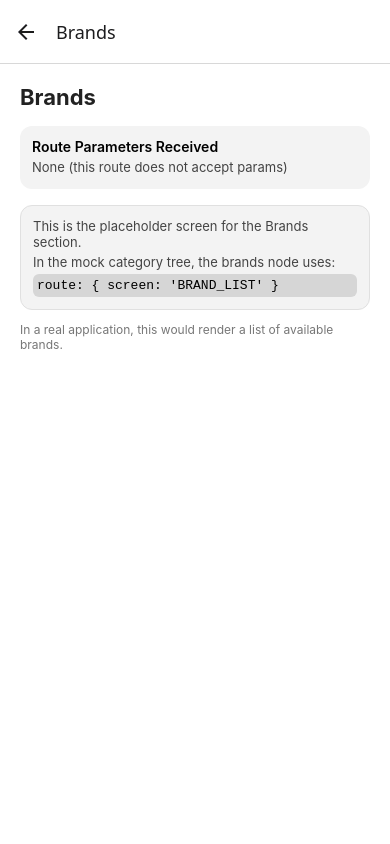
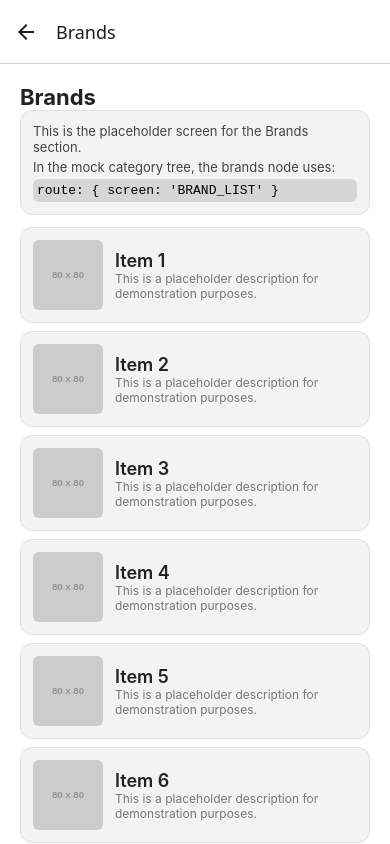
Before and after one commit to vascopereira40/ReactNativeTest, a React Native app in the folder ReactNativeTest/: screen /BrandListPlaceholder in a window 390 px wide. Built offline with nearby package versions, Linux system fonts and the light colour scheme.

Commit message:
mock listing pages

```diff
--- a/ReactNativeTest/src/screens/BrandListPlaceholderScreen.tsx
+++ b/ReactNativeTest/src/screens/BrandListPlaceholderScreen.tsx
@@ -1,6 +1,8 @@
 import React from "react";
-import { View, Text, StyleSheet } from "react-native";
+import { View, Text, StyleSheet, FlatList } from "react-native";
 import { Colors, GlobalStyles, Typography } from "../styles/globals";
+import { generateMockList } from "../utils/mocklist";
+import { MockListItem } from "../components/MockListItem";
 
 /**
  * BrandListPlaceholderScreen
@@ -19,17 +21,10 @@ import { Colors, GlobalStyles, Typography } from "../styles/globals";
  */
 
 export const BrandListPlaceholderScreen: React.FC = () => {
+  const mockBrands = generateMockList(12);
   return (
     <View style={[GlobalStyles.screen, { paddingTop: 20 }]}>
       <Text style={Typography.title}>Brands</Text>
-
-      <View style={styles.infoBox}>
-        <Text style={GlobalStyles.label}>Route Parameters Received</Text>
-        <Text style={GlobalStyles.value}>
-          None (this route does not accept params)
-        </Text>
-      </View>
-
       <View style={GlobalStyles.card}>
         <Text style={styles.detailText}>
           This is the placeholder screen for the Brands section.
@@ -40,26 +35,19 @@ export const BrandListPlaceholderScreen: React.FC = () => {
         <Text style={styles.codeText}>route: {"{ screen: 'BRAND_LIST' }"}</Text>
       </View>
 
-      <Text style={Typography.small}>
-        In a real application, this would render a list of available brands.
-      </Text>
+      <FlatList
+        data={mockBrands}
+        keyExtractor={(item) => item.id}
+        showsVerticalScrollIndicator={false}
+        renderItem={({ item }) => (
+          <MockListItem title={item.title} description={item.description} />
+        )}
+      />
     </View>
   );
 };
 
 const styles = StyleSheet.create({
-  infoBox: {
-    padding: 12,
-    borderRadius: 12,
-    backgroundColor: Colors.surface,
-    marginVertical: 16,
-  },
-  detailBox: {
-    padding: 12,
-    borderRadius: 12,
-    backgroundColor: "#fff",
-    marginBottom: 16,
-  },
   detailText: {
     fontSize: 13,
     color: "#444",
--- a/ReactNativeTest/src/screens/CategoryEntryScreen.tsx
+++ b/ReactNativeTest/src/screens/CategoryEntryScreen.tsx
@@ -299,7 +299,7 @@ export const CategoryEntryScreen: React.FC = () => {
           <SkeletonBlock
             testID="category-skeleton"
             height={50}
-            style={{ marginHorizontal: 0, marginBottom: 12 }}
+            style={{ marginBottom: 12 }}
           />
         );
 
@@ -310,8 +310,8 @@ export const CategoryEntryScreen: React.FC = () => {
         return (
           <SkeletonBlock
             testID="brands-skeleton"
-            height={50}
-            style={{ marginHorizontal: 0, marginTop: 12 }}
+            height={70}
+            style={{ marginTop: 12 }}
           />
         );
 
--- a/ReactNativeTest/src/screens/ProductListPlaceholderScreen.tsx
+++ b/ReactNativeTest/src/screens/ProductListPlaceholderScreen.tsx
@@ -3,7 +3,7 @@ import { View, Text, StyleSheet, FlatList } from "react-native";
 import { RouteProp, useRoute } from "@react-navigation/native";
 import { RootStackParamList } from "../types/navigation";
 import { Colors, GlobalStyles, Spacing, Typography } from "../styles/globals";
-import { MockListItem } from "../components/MockListItom";
+import { MockListItem } from "../components/MockListItem";
 import { generateMockList } from "../utils/mocklist";
 
 type ProductListRouteProp = RouteProp<
@@ -49,6 +49,7 @@ export const ProductListPlaceholderScreen: React.FC = () => {
         <Text style={GlobalStyles.value}>source: {source}</Text>
       </View>
 
+      {/* IG SCREEN TYPE IS PD SHOW DETAIL MOCK IF NOT SHOW LIST */}
       {screenType === "PD" ? (
         <View style={styles.pdContainer}>
           <MockListItem
```
Also changed, not shown: ReactNativeTest/src/components/MockListItem.tsx (renamed from ReactNativeTest/src/components/MockListItom.tsx).
